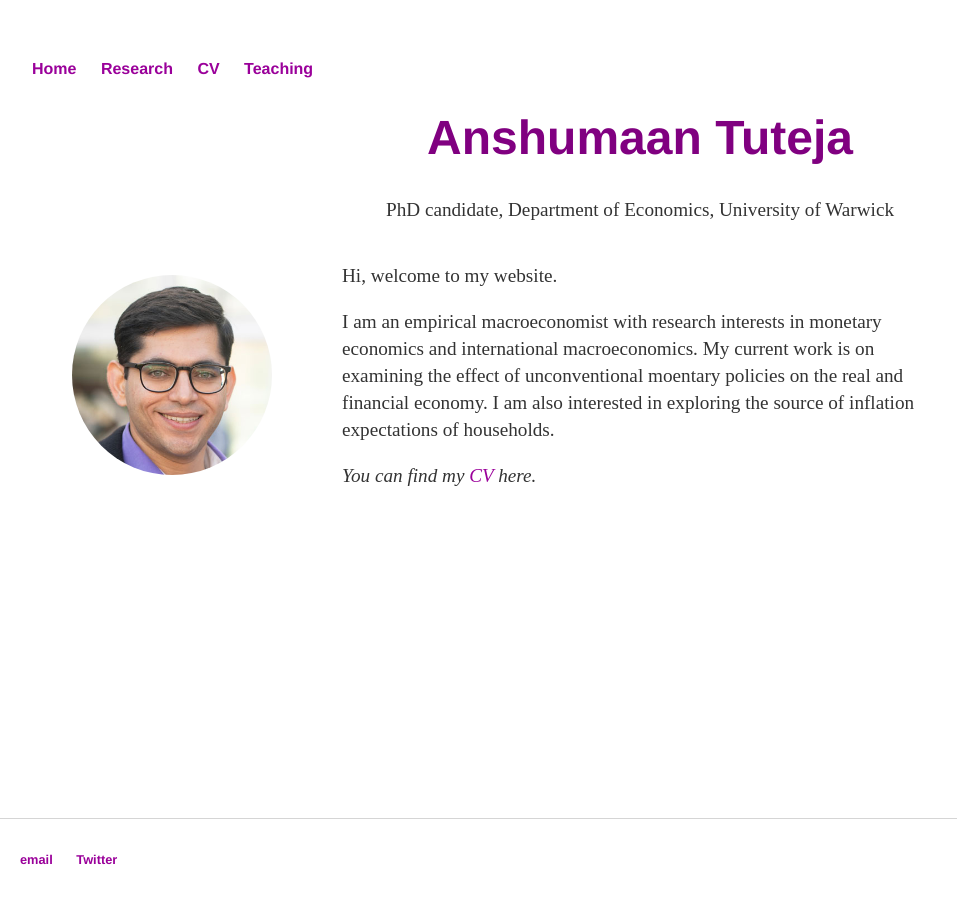
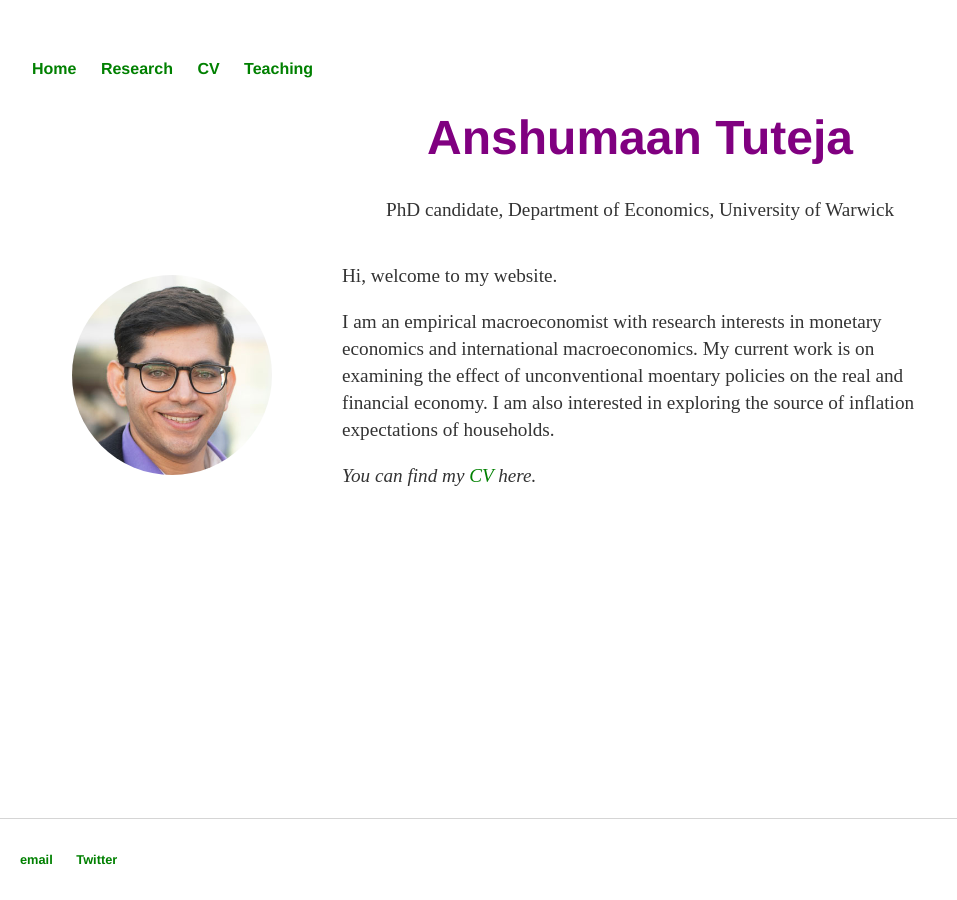
Before and after one commit to anshumaan-tuteja/anshumaan-tuteja.github.io, a Jekyll site: the page built from index.html, in a window 1280 px wide. Shown: the whole page, without its empty margins (0-957 px from the left). Built offline with Jekyll 4.4.1, drawn with Linux system fonts in a browser that asks for light colours.

Commit message:
Update main.css

```diff
--- a/css/main.css
+++ b/css/main.css
@@ -122,7 +122,7 @@ main {
 
 a {
     text-decoration: none;
-    color: #9a009a;
+    color: #008000;
 }
 
   }
```
